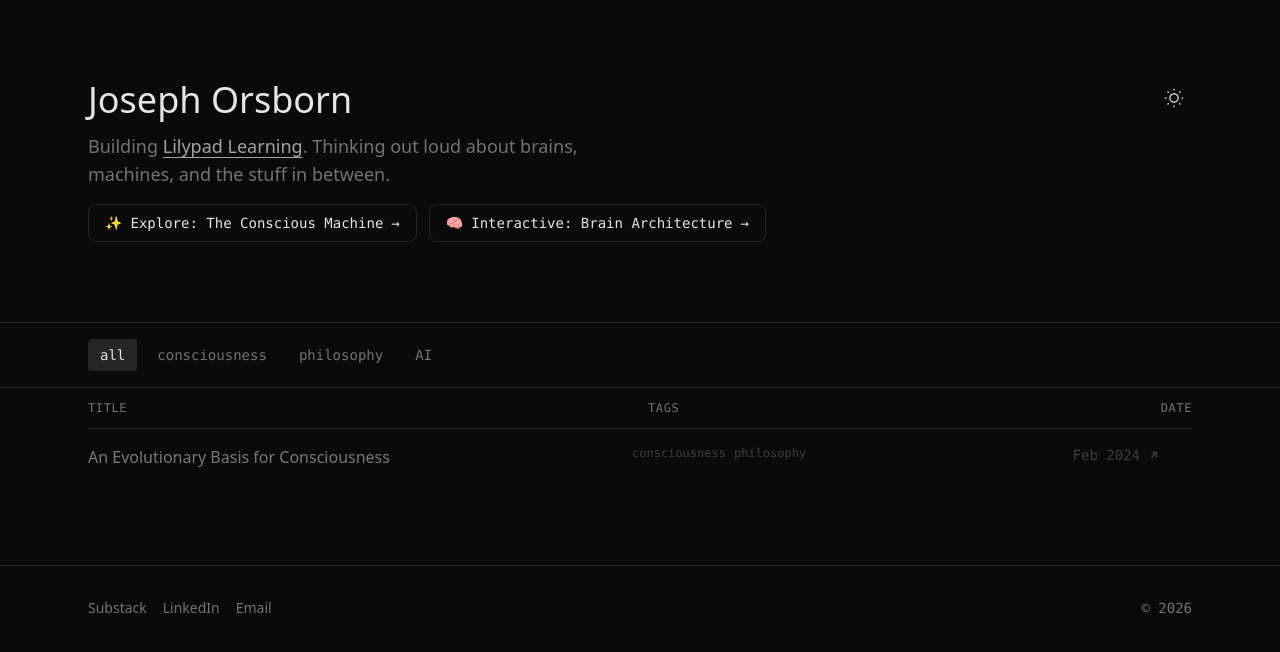
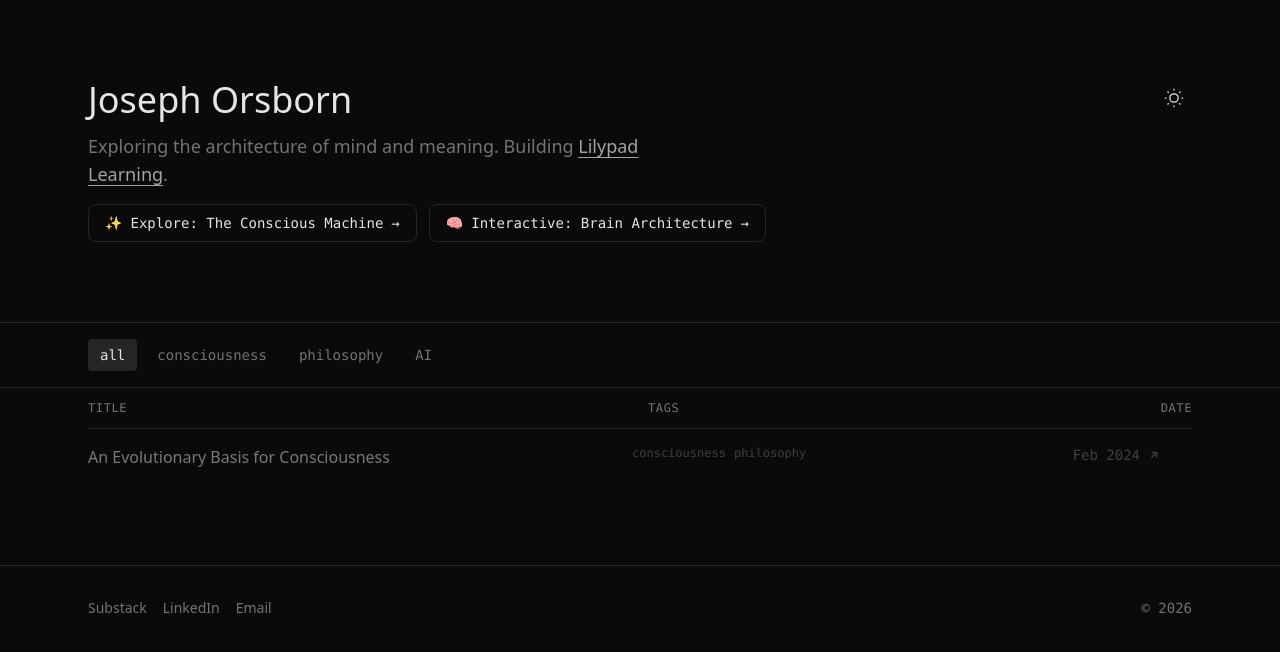
Before and after one commit to joeyo1234/joeyo, a Next.js app: page / in a window 1280 px wide. Shown: the top 652 px of the page. Built offline with nearby package versions, Linux system fonts and the light colour scheme.

Commit message:
Update bio: more philosophical tone
Co-Authored-By: Claude Opus 4.6 (1M context) <noreply@anthropic.com>

```diff
--- a/src/app/page.tsx
+++ b/src/app/page.tsx
@@ -37,7 +37,7 @@ export default function Home() {
                 Joseph Orsborn
               </h1>
               <p className="text-[var(--muted)] text-lg max-w-xl mb-4">
-                Building{' '}
+                Exploring the architecture of mind and meaning. Building{' '}
                 <a
                   href="https://lilypadlearning.com"
                   target="_blank"
@@ -46,7 +46,7 @@ export default function Home() {
                 >
                   Lilypad Learning
                 </a>
-                . Thinking out loud about brains, machines, and the stuff in between.
+                .
               </p>
               <div className="flex flex-wrap gap-3">
                 <a
```
